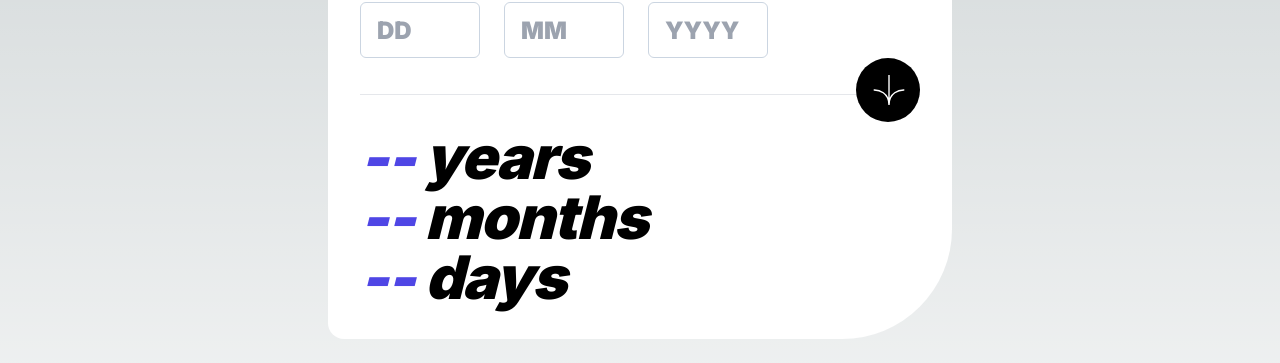
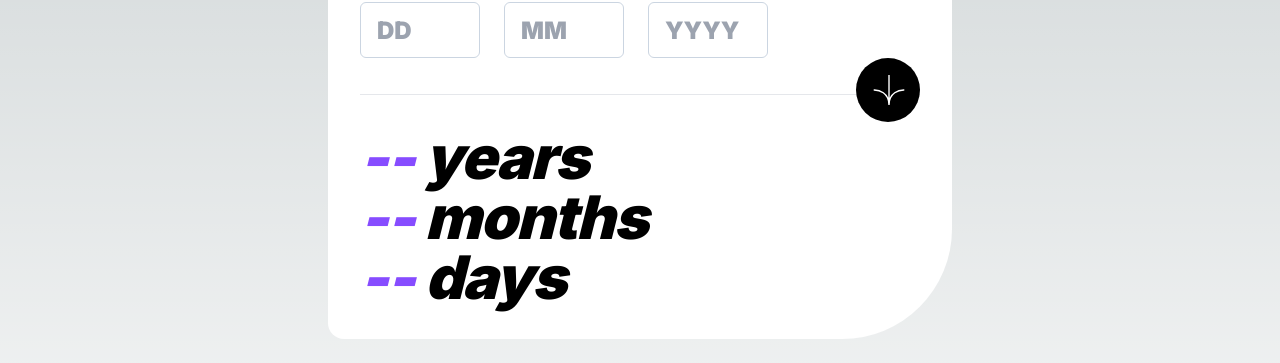
Before and after one commit to SwallowEve/Age-calculator-app, a Next.js app: page / in a window 1280 px wide. Shown: the part 98-461 px from the top of the page. Built offline with nearby package versions, Linux system fonts and the light colour scheme.

Commit message:
Age-Calc App: code cleaned, styles fixed

```diff
--- a/app/components/Form.tsx
+++ b/app/components/Form.tsx
@@ -124,7 +124,7 @@ const Form = (Props: { sendData: (arg0: { year: string; month: string; day: stri
                 <div className="w-0 md:w-40 m-0"></div>
                 <button
                     onClick={onSubmit}
-                    className="bg-black hover:bg-indigo-600 active:bg-indigo-600 border-solid border border-transparent rounded-full w-12 md:w-16 h-12 md:h-16 absolute right-24 -bottom-20 sm:right-32 md:-bottom-16 md:right-8" type="submit"
+                    className="bg-black hover:bg-[#864cff] active:bg-[#864cff] border-solid border border-transparent rounded-full w-12 md:w-16 h-12 md:h-16 absolute right-24 -bottom-20 sm:right-32 md:-bottom-16 md:right-8" type="submit"
                 >
                     <Image
                         className="ml-3 md:ml-4 w-5 md:w-8"
--- a/app/components/FormWrap.tsx
+++ b/app/components/FormWrap.tsx
@@ -18,13 +18,13 @@ export default function FormWrap() {
             <hr className="m-5 md:m-8 mt-14 md:mt-9 h-0.2 bg-slate-100 "></hr>
             <div className="m-5 md:m-8 mt-10 text-5xl md:text-6xl tracking-tight font-black italic mb-10">
                 <p className=" text-black">
-                    <span id="pYear" className="text-indigo-600">{age.year}</span> years
+                    <span id="pYear" className="text-[#864cff]">{age.year}</span> years
                 </p>
                 <p className=" text-black">
-                    <span id="pMonth" className="text-indigo-600">{age.month}</span> months
+                    <span id="pMonth" className="text-[#864cff]">{age.month}</span> months
                 </p>
                 <p className=" text-black">
-                    <span id="pDay" className="text-indigo-600">{age.day}</span> days
+                    <span id="pDay" className="text-[#864cff]">{age.day}</span> days
                 </p>
             </div>
         </div>
--- a/app/components/Input.tsx
+++ b/app/components/Input.tsx
@@ -2,7 +2,6 @@ import { useFormContext } from "react-hook-form"
 import { findInputError } from "../utils/findInputError";
 import {isInputInvalid} from "../utils/isInputInvalid"
 import { AnimatePresence, motion } from "framer-motion";
-// import {MdError} from "react-icons/md"
 
 type Props = {
     label:string;
@@ -34,7 +33,7 @@ const Input = ({ label, type, id, placeholder, validation, name, mainStatus}: Pr
             {label}
         </label>
         <input
-            className="border-solid border border-slate-300 hover:border-indigo-600 active:border-indigo-600 focus:border-indigo-600 rounded-md w-5/6 h-10 md:h-14 text-base sm:text-lg md:text-xl lg:text-2xl font-extrabold md:font-black pl-2 md:pl-4 mt-1"
+            className="border-solid border border-slate-300 hover:border-[#864cff] focus-visible:outline-[#864cff] focus:outline-[#864cff] rounded-md w-5/6 h-10 md:h-14 text-base sm:text-lg md:text-xl lg:text-2xl font-extrabold md:font-black pl-2 md:pl-4 mt-1"
             type={type}
             id={id}
             placeholder={placeholder}
@@ -59,7 +58,6 @@ const InputError = ({message}:any) => {
             className="italic pt-2 tracking-tighter font-normal text-xs text-red-500 bg-white-100"
             {...framer_error}
         >
-            {/* <MdError /> */}
             {message}
         </motion.p>
     )
--- a/app/globals.css
+++ b/app/globals.css
@@ -14,9 +14,6 @@ input::-webkit-inner-spin-button {
 
   input[type=number] {
     -moz-appearance: textfield;
-}
-input:focus {
-  border-color: indigo !important;
   }
 }
 
```
Also changed, not shown: app/utils/calcAge.ts (+4 -3 lines), 1 other file (tests, documents, lock files or other folders). Lines whose indentation alone changed are shown as unchanged.
